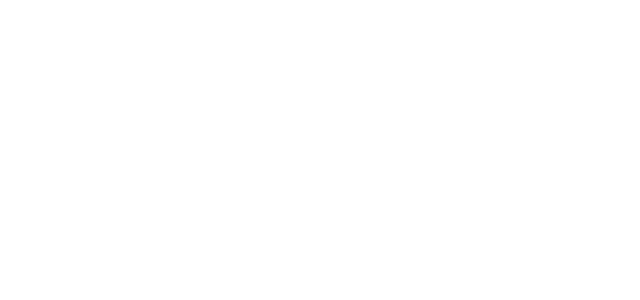
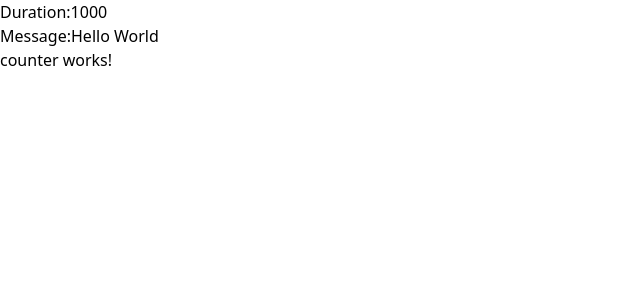
Before and after one commit to Jduk385/CursoAngular17StoreApp, an Angular app: page /about in a window 1280 px wide. Before the commit this address led to /. Shown: the top 300 px of the page, without its empty margins (0-640 px from the left). Built offline with nearby package versions, Linux system fonts and the light colour scheme.

Commit message:
Ciclo de vida de componentes, ngOnChanges()

```diff
--- a/src/app/app.routes.ts
+++ b/src/app/app.routes.ts
@@ -1,7 +1,9 @@
 import { Routes } from '@angular/router';
 
 import { ListComponent } from './domains/products/pages/list/list.component'
+import { AboutComponent } from './domains/info/pages/about/about.component'
 
 export const routes: Routes = [
-  { path: '', component: ListComponent}
+  { path: '', component: ListComponent},
+  { path: 'about', component: AboutComponent}
 ];
--- /dev/null
+++ b/src/app/domains/info/pages/about/about.component.html
@@ -0,0 +1,12 @@
+<p>
+  <label for="durationInput">Duration:</label>
+  <input id="durationInput" type="number" [value]="duration()" (change)="changeDuration($event)"
+    placeholder="Enter duration">
+</p>
+<p>
+  <label for="messageInput">Message:</label>
+  <input id="messageInput" type="text" [value]="message()" (change)="changeMessage($event)" placeholder="Enter message">
+</p>
+<p>
+  <app-counter [duration]="duration()" [message]="message()" />
+</p>
--- /dev/null
+++ b/src/app/domains/info/pages/about/about.component.ts
@@ -0,0 +1,25 @@
+import { Component, signal } from '@angular/core';
+
+import { CounterComponent } from './../../../shared/components/counter/counter.component';
+
+@Component({
+  selector: 'app-about',
+  standalone: true,
+  imports: [CounterComponent],
+  templateUrl: './about.component.html',
+  styleUrl: './about.component.css'
+})
+export class AboutComponent {
+  duration = signal(1000);
+  message = signal('Hello World');
+
+  changeDuration(event: Event) {
+    const input = event.target as HTMLInputElement;
+    this.duration.set(Number(input.value));
+  }
+
+  changeMessage(event: Event) {
+    const input = event.target as HTMLInputElement;
+    this.message.set(input.value);
+  }
+}
--- /dev/null
+++ b/src/app/domains/shared/components/counter/counter.component.html
@@ -0,0 +1 @@
+<p>counter works!</p>
--- /dev/null
+++ b/src/app/domains/shared/components/counter/counter.component.ts
@@ -0,0 +1,27 @@
+import { Component, Input, SimpleChanges } from '@angular/core';
+
+@Component({
+  selector: 'app-counter',
+  standalone: true,
+  imports: [],
+  templateUrl: './counter.component.html',
+  styleUrl: './counter.component.css',
+})
+export class CounterComponent {
+  @Input({ required: true }) duration = 0;
+  @Input({ required: true }) message = '';
+
+  constructor() {
+    //NO ASYNC CALLS IN CONSTRUCTOR
+    // Before render
+    console.log('Constructor called');
+    console.log('-'.repeat(10));
+  }
+
+  ngOnChanges(change: SimpleChanges) {
+    // Before and during render
+    console.log('ngOnChange called');
+    console.log('-'.repeat(10));
+    console.log(change);
+  }
+}
```
Also changed, not shown: src/app/domains/info/pages/about/about.component.css (added), src/app/domains/shared/components/counter/counter.component.css (added).
